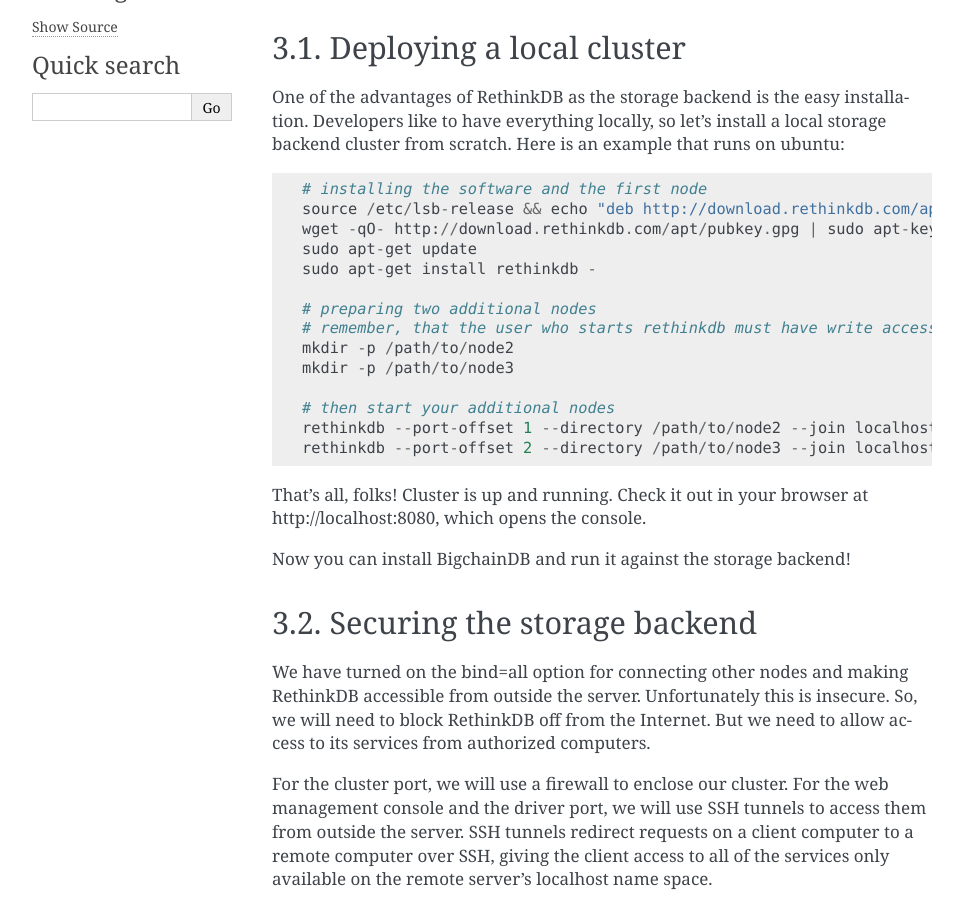
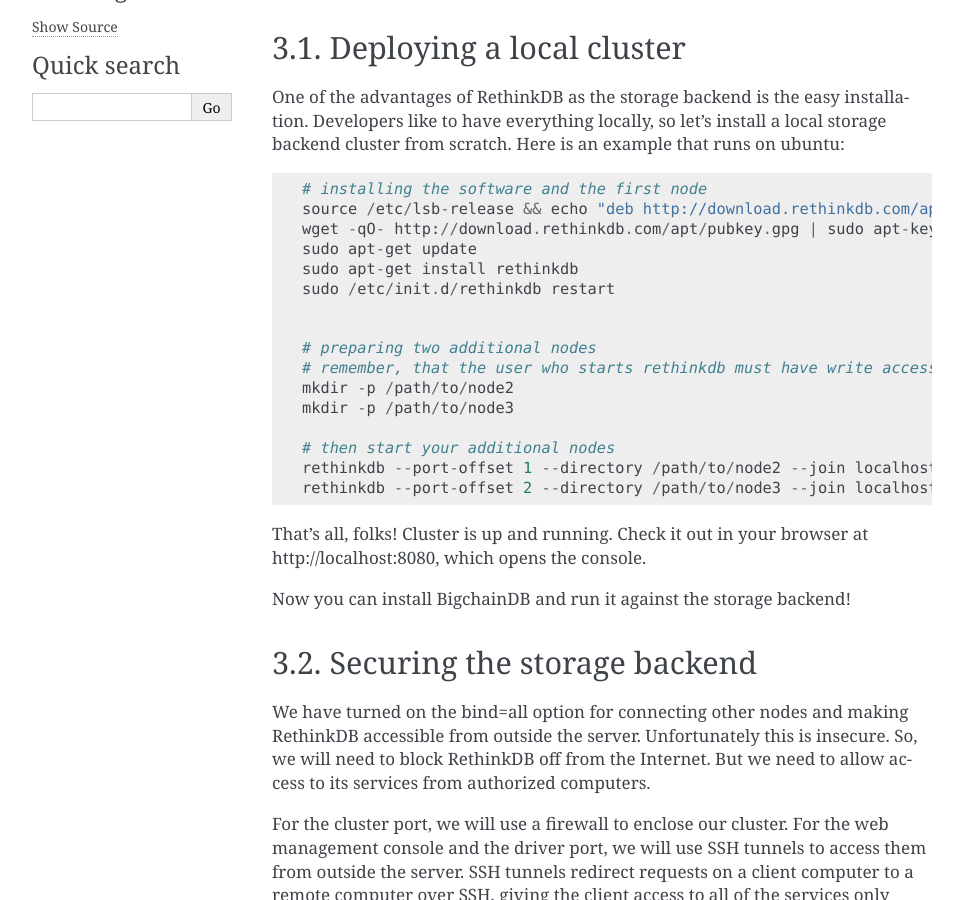
Before and after one commit to thematerials-network/bigchaindb-node, a Sphinx documentation site: the page built from bigchaindb/docs/source/admin.md, in a window 1280 px wide and 900 px high, scrolled down 323 px. Shown: the whole window, without its empty margins (148-1111 px from the left). Built offline with Sphinx 7.4.7, drawn with Linux system fonts in a browser that asks for light colours.

Commit message:
defined startup of rethinkdb

```diff
--- a/bigchaindb/docs/source/admin.md
+++ b/bigchaindb/docs/source/admin.md
@@ -15,7 +15,9 @@ Here is an example that runs on ubuntu:
     source /etc/lsb-release && echo "deb http://download.rethinkdb.com/apt $DISTRIB_CODENAME main" | sudo tee /etc/apt/sources.list.d/rethinkdb.list
     wget -qO- http://download.rethinkdb.com/apt/pubkey.gpg | sudo apt-key add -
     sudo apt-get update
-    sudo apt-get install rethinkdb -
+    sudo apt-get install rethinkdb
+    sudo /etc/init.d/rethinkdb restart
+
 
     # preparing two additional nodes
     # remember, that the user who starts rethinkdb must have write access to the paths
```
